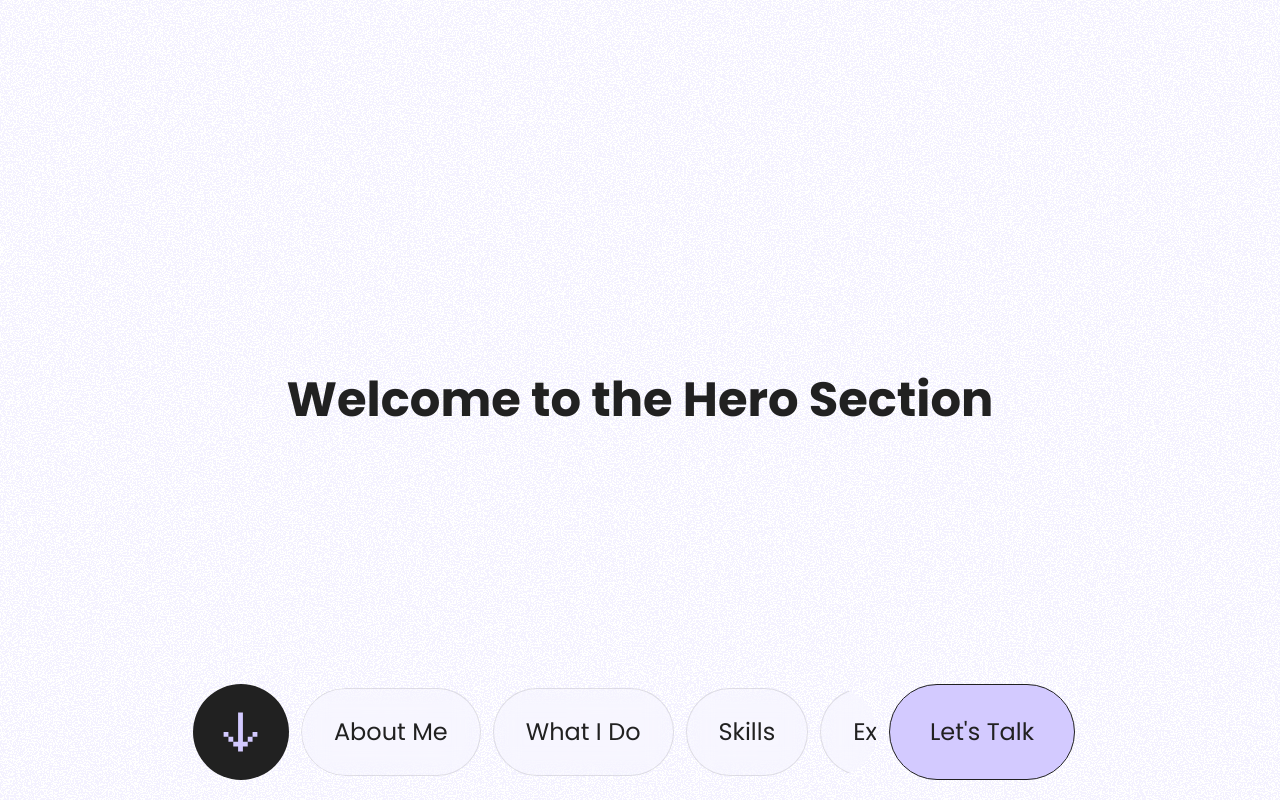
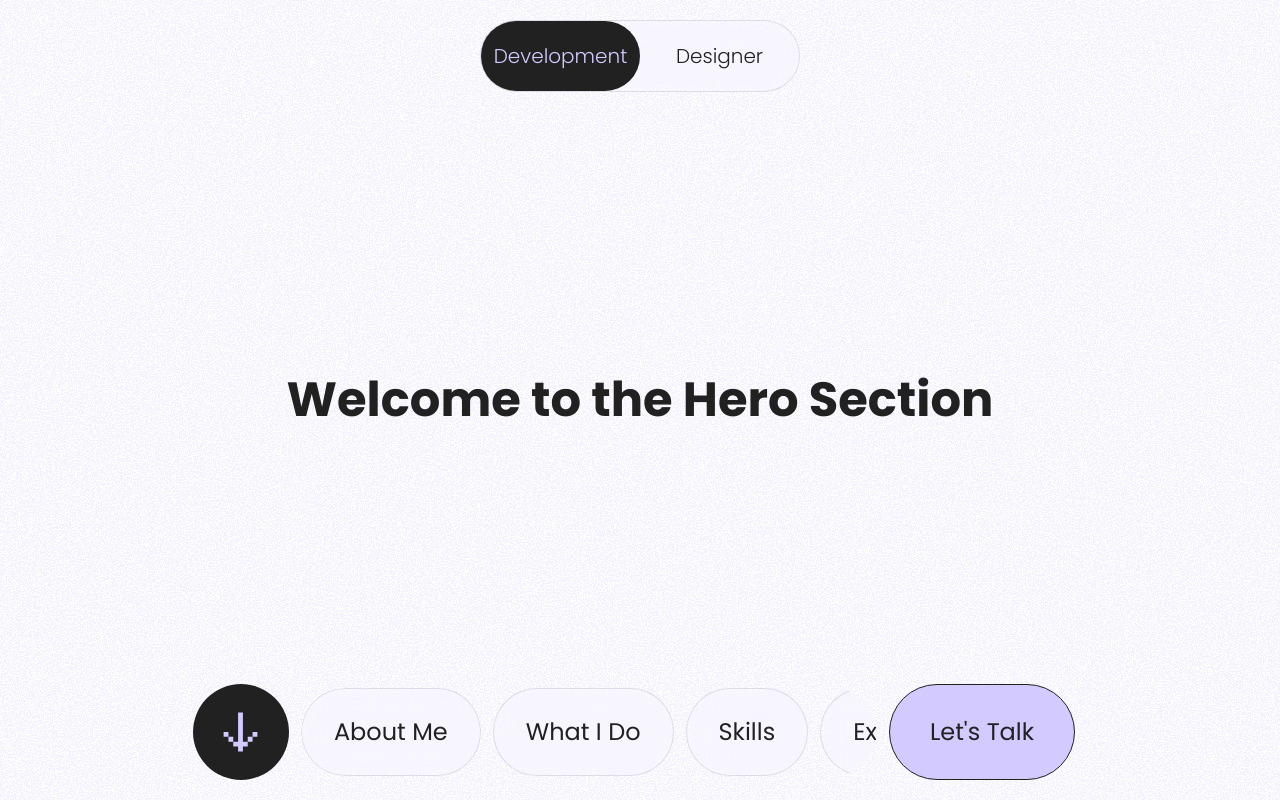
Before and after one commit to WaleedAshraf9T/my-portfolio-website, a Next.js app: page /developer in a window 1280 px wide. Built offline with nearby package versions, Linux system fonts and the light colour scheme; a web font is replaced by a local one.

Commit message:
Profile Switcher

```diff
--- a/src/app/developer/page.js
+++ b/src/app/developer/page.js
@@ -1,13 +1,14 @@
 import Navbar from "@/components/layouts/navbar";
 import Image from "next/image";
 import HeroSection from "./componants/hero-section";
-import 'lenis/dist/lenis.css'
+import ProfileSwitcher from "@/components/layouts/profile-switcher";
 
 export default function Developer() {
   return (
     <main id="app" className="w-screen h-screen relative">
       {/* Background Noise Filter */}
       <Image src="/noise-filter.svg" alt="noise background" fill className="object-cover -z-10" />
+      <ProfileSwitcher />
       <HeroSection />
       <Navbar />
     </main>
--- /dev/null
+++ b/src/components/layouts/profile-switcher.jsx
@@ -0,0 +1,47 @@
+'use client'
+import { useState } from "react";
+
+export default function ProfileSwitcher() {
+    const [active, setActive] = useState(0); // 0 = Development, 1 = Designer
+
+    const toggle = (index) => {
+        setActive(index);
+    };
+
+    return (
+        <div className="fixed top-5 w-full flex items-center justify-center">
+            <div className="w-[25%] h-18 bg-[var(--primary)]/5 backdrop-blur-md border-1 border-black/10 rounded-full relative text-2xl text-[var(--black)]">
+                {/* sliding indicator */}
+                <div
+                    aria-hidden="true"
+                    className="absolute top-0 left-0 h-full w-1/2 bg-[var(--black)] rounded-full transition-transform duration-300 ease-out"
+                    style={{ transform: active === 1 ? "translateX(100%)" : "translateX(0%)" }}
+                />
+
+                <div className="relative z-10 flex h-full">
+                    <button
+                        type="button"
+                        onClick={() => toggle(0)}
+                        onKeyDown={(e) => (e.key === "Enter" || e.key === " ") && toggle(0)}
+                        aria-pressed={active === 0}
+                        className={`w-1/2 h-full rounded-full flex items-center justify-center font-thin text-xl transition-colors duration-200 cursor-pointer ${active === 0 ? "text-[var(--primary)]" : "text-[var(--black)]"
+                            }`}
+                    >
+                        Development
+                    </button>
+
+                    <button
+                        type="button"
+                        onClick={() => toggle(1)}
+                        onKeyDown={(e) => (e.key === "Enter" || e.key === " ") && toggle(1)}
+                        aria-pressed={active === 1}
+                        className={`w-1/2 h-full rounded-full flex items-center justify-center font-thin text-xl transition-colors duration-200  cursor-pointer ${active === 1 ? "text-[var(--primary)]" : "text-[var(--black)]"
+                            }`}
+                    >
+                        Designer
+                    </button>
+                </div>
+            </div>
+        </div>
+    );
+}
```
